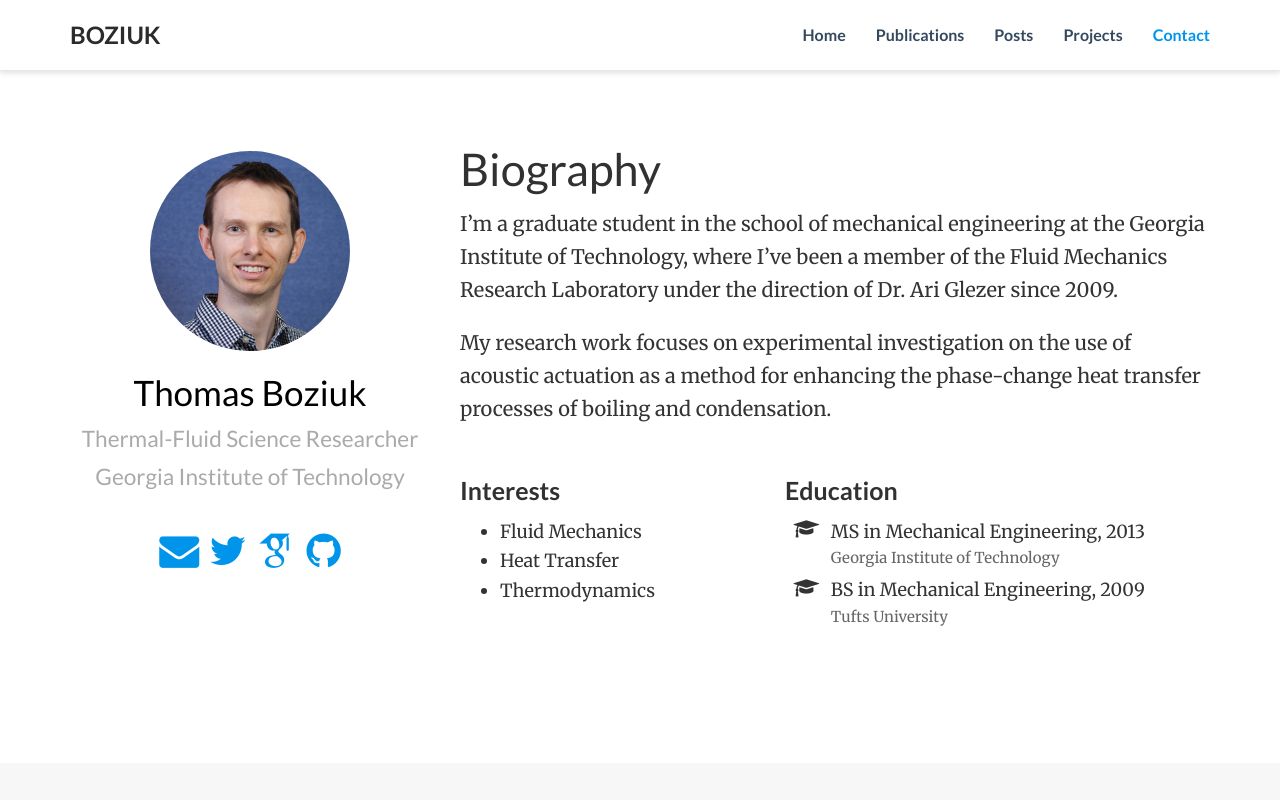
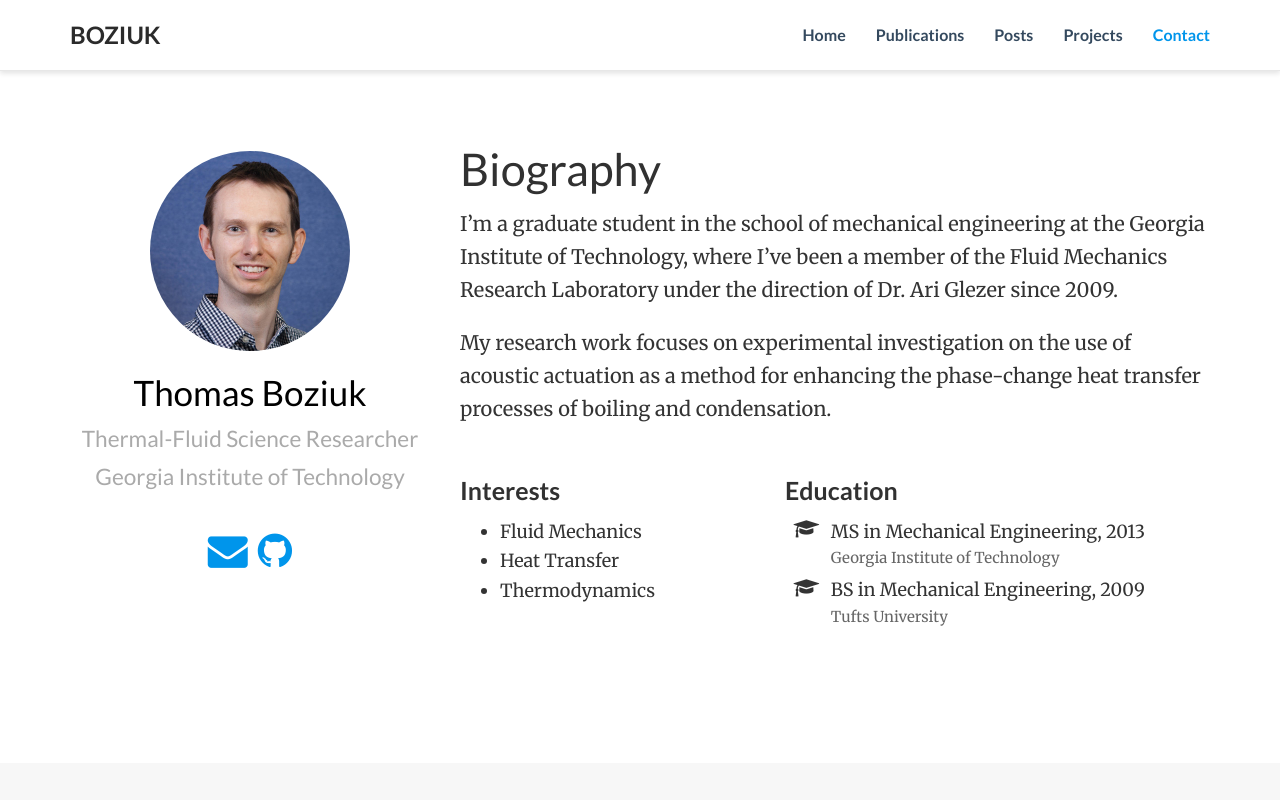
Before and after one commit to thomasboziuk/thomasboziuk.github.io, a plain HTML site: page index.html in a window 1280 px wide. Shown: the top 800 px of the page. Drawn offline with nearby package versions, Linux system fonts and the light colour scheme; files whose address does not match are found by name.

Commit message:
update contact links

```diff
--- a/index.html
+++ b/index.html
@@ -171,28 +171,14 @@
 
 
         <li>
-          <a href="" target="_blank">
+          <a href="mailto:thomas.boziuk@gmail.com" target="_blank">
             <i class="fa fa-envelope big-icon"></i>
           </a>
         </li>
 
 
         <li>
-          <a href="" target="_blank">
-            <i class="fa fa-twitter big-icon"></i>
-          </a>
-        </li>
-
-
-        <li>
-          <a href="" target="_blank">
-            <i class="ai ai-google-scholar big-icon"></i>
-          </a>
-        </li>
-
-
-        <li>
-          <a href="" target="_blank">
+          <a href="https://github.com/thomasboziuk" target="_blank">
             <i class="fa fa-github big-icon"></i>
           </a>
         </li>
```
